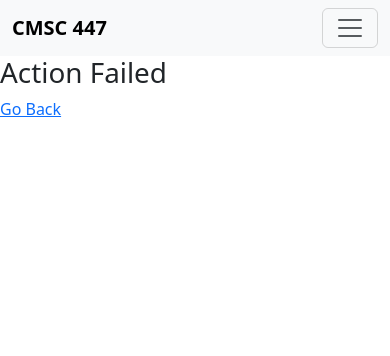
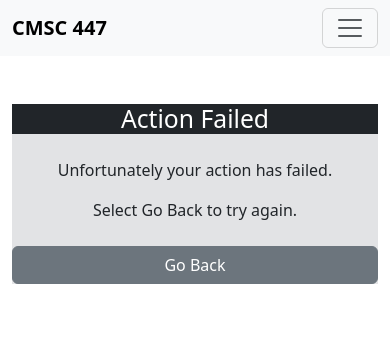
Before and after one commit to Jadams505/CMSC-447-Homework2, a Flask app: page /fail/1 in a window 390 px wide. Shown: the top 356 px of the page. Run offline with Flask 3, Linux system fonts and the light colour scheme.

Commit message:
better error screens/error handling

```diff
--- a/app.py
+++ b/app.py
@@ -1,5 +1,5 @@
 from flask import Flask, g, render_template, url_for, request, redirect
-from database import db_fetch, db_delete, db_fetch_form, db_insert, db_update
+from database import db_fetch, db_delete, db_fetch_form, db_insert, db_update, db_validate_id
 
 app = Flask(__name__)
 
@@ -24,16 +24,25 @@ def create():
             id = request.form['id']
             points = request.form['points']
             print("create")
-            # this is SQL injection prone fix this later
+
+            data = db_validate_id(id)
+            print(data)
+            if(data is not None):
+                message = f"A user with id {id} already exists please use a different id"
+                return redirect(url_for('fail', page='create', message=message))
+
             db_insert(name, id, points)
 
-            message = "Success"
-            return redirect(url_for('success', page='create'))
-        except:
-            message = "Failure to create user"
-            return redirect(url_for('fail', page='create'))
+            message = f"The user {name} (id:{id}) was added with {points} points"
+            return redirect(url_for('success', page='create', message=message))
+        except Exception as e:
+            print(e)
+            return redirect(url_for('fail', page='create', message=None))
 
     return render_template("create.html")
+
+def test():
+    return 'testing'
 
 @app.route('/search/', methods=['GET'])
 def search():
@@ -43,14 +52,11 @@ def search():
         points = request.args.get('points')
         print("search", name)
 
-        if (name or id or points or True):
-            # validate this
-            data = db_fetch_form(name, id, points)
+        # validate this
+        data = db_fetch_form(name, id, points)
 
-            message = "Success"
-            return render_template("search.html", data=data)
-
-        return render_template("search.html", data=[])
+        message = "Success"
+        return render_template("search.html", data=data, message=message)
 
     except:
         return redirect(url_for('fail', page='search'))
@@ -60,6 +66,7 @@ def delete():
     data = db_fetch()
     if(request.method == "POST"):
         try:
+            print('delete')
             id = request.form['id']
             # validate this
             data = db_delete(id)
@@ -112,11 +119,20 @@ def update_form():
 
 @app.route('/success/<page>')
 def success(page):
-    return render_template("action_success.html", page=url_for(page))
+    try:
+        message = request.args.get('message', None)
+        return render_template("action_success.html", page=url_for(page), message=message)
+    except:
+        return "Something has gone wrong. Is the URL incorrect?"
+
 
 @app.route('/fail/<page>')
 def fail(page):
-    return render_template("action_fail.html", page=url_for(page))
+    try:
+        message = request.args.get('message', None)
+        return render_template("action_fail.html", page=url_for(page), message=message)
+    except:
+        return "Something has gone wrong. Is the URL incorrect?"
 
 if __name__ == "__main__":
     app.run(debug=True)
--- a/database.py
+++ b/database.py
@@ -78,6 +78,16 @@ def db_update(id_key, name='', id='', points=''):
 
     c.close()
 
+def db_validate_id(id):
+    db = get_db()
+    c = db.cursor()
+
+    c.execute(f"SELECT * FROM data WHERE id={id}")
+    data = c.fetchone()
+    c.close()
+    return data
+
+
 initial_data = [
     {
         "name": "Steve Smith",
--- a/templates/action_fail.html
+++ b/templates/action_fail.html
@@ -4,7 +4,37 @@
 
 {% block body %}
 
-<h1>Action Failed</h1>
-<a href="{{ page }}">Go Back</a>
+<div class="container my-5">
+
+    <div class="row">
+
+        <div class="col-lg-3 col-sm-1">
+
+        </div>
+
+        <div class="col-lg-6 col-sm-10">
+
+            <div class="col row-cols-1 bg-secondary-subtle">
+                <h2 class="bg-dark text-center text-white">Action Failed</h2>
+                <div class="container text-center my-4">
+                    <p>Unfortunately your action has failed.</p>
+                    {% if message %}
+                    <p>{{ message }}</p>
+                    {% endif %}
+                    <p>Select Go Back to try again.</p>
+                </div>
+
+                <a class="btn btn-secondary" href="{{ page }}">Go Back</a>
+            </div>
+
+        </div>
+
+        <div class="col-lg-3 col-sm-1">
+
+        </div>
+
+    </div>
+
+</div>
 
 {% endblock %}
```
Also changed, not shown: templates/action_success.html (+33 -2 lines).
